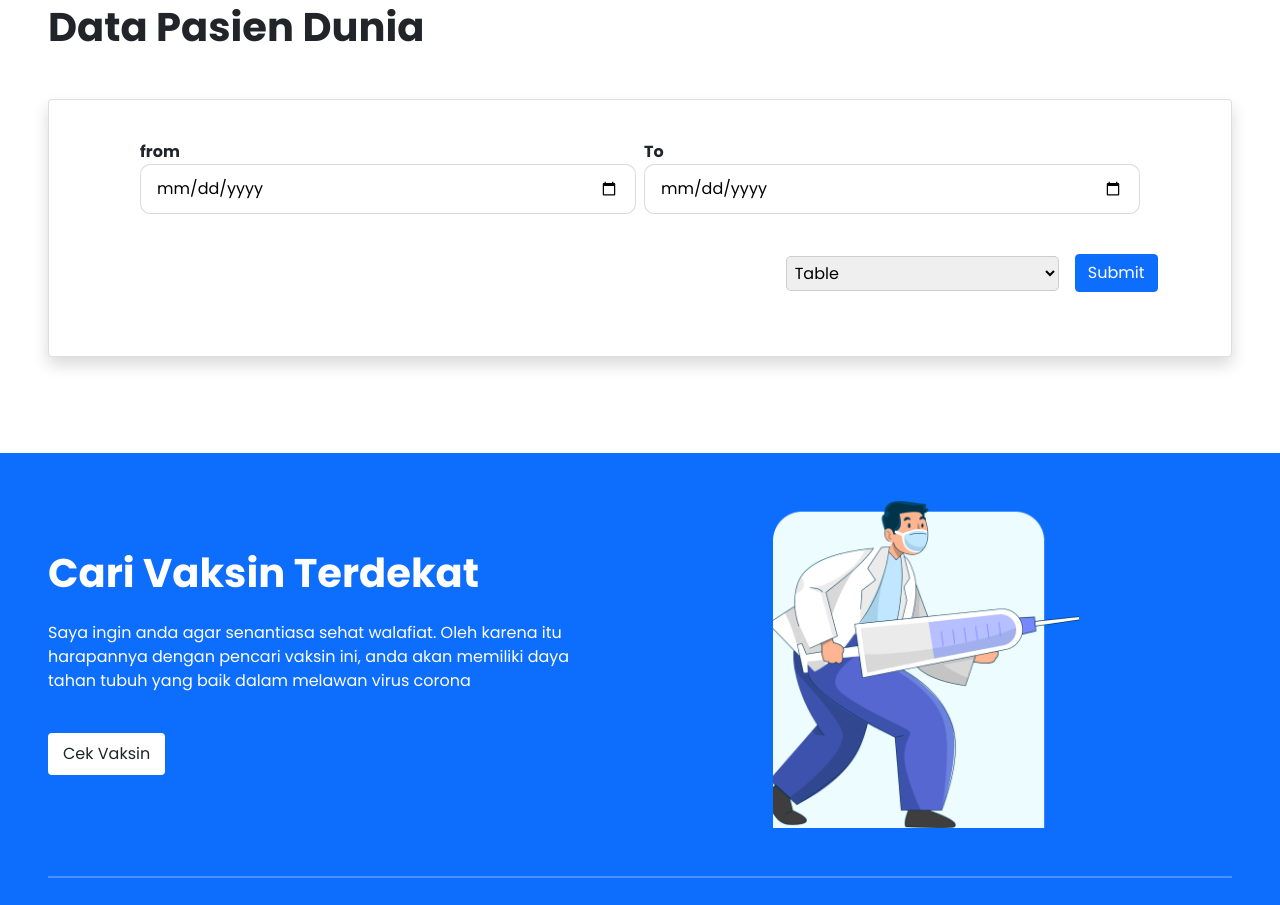
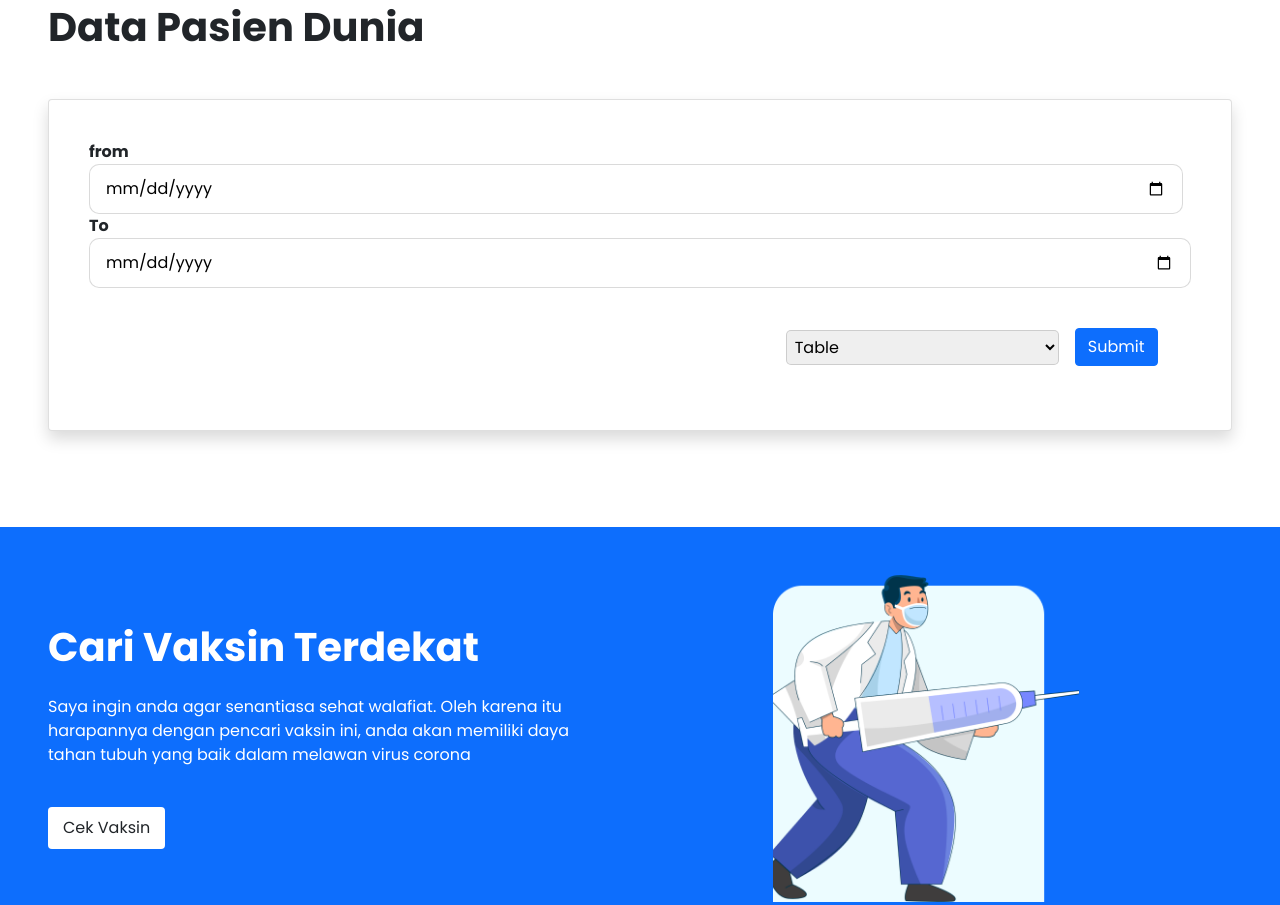
Before and after one commit to redomeire/InfoCovid19, a website built with webpack: page index.html in a window 1280 px wide. Shown: the part 1140-2045 px from the top of the page. Built offline with nearby package versions, Linux system fonts and the light colour scheme.

```diff
--- a/index.html
+++ b/index.html
@@ -67,11 +67,11 @@
         <div class="card p-3 d-flex flex-column mt-5 shadow">
             <div
                 class="d-flex input-container flex-sm-row flex-wrap w-100 align-items-center justify-content-center p-md-4">
-                <div class="input1 d-flex flex-column me-sm-2">
+                <div class="input1 d-flex flex-column me-sm-2 w-100">
                     <label for="" class="fw-bold">from</label>
                     <input type="date" class="p-3 bg-white">
                 </div>
-                <div class="input2 d-flex flex-column">
+                <div class="input2 d-flex flex-column w-100">
                     <label for="" class="fw-bold">To</label>
                     <input type="date" class="p-3 bg-white">
                 </div>
--- a/src/style/home.css
+++ b/src/style/home.css
@@ -17,18 +17,10 @@
     width: 75%;
 }
 
-.input1 {
-    width: 45%;
-}
-
 .input1 input {
     border: 1px solid rgba(40, 40, 40, 0.17);
     border-radius: 10px;
     height: 50px;
-}
-
-.input2 {
-    width: 45%;
 }
 
 .input2 input {
@@ -73,14 +65,6 @@
         flex-direction: column;
     }
 
-    .input1 {
-        width: 100%;
-    }
-
-    .input2 {
-        width: 100%;
-    }
-
     .result .card {
         width: 100%;
     }
```
